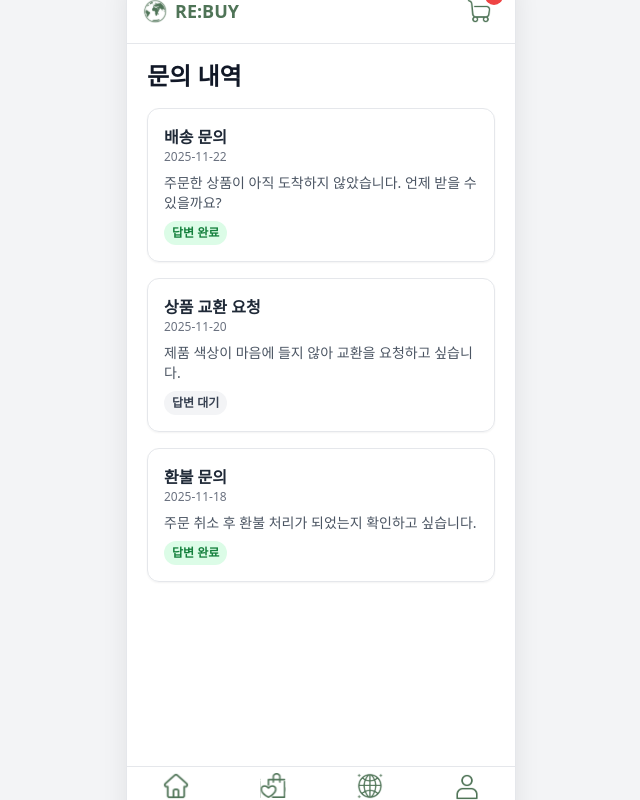
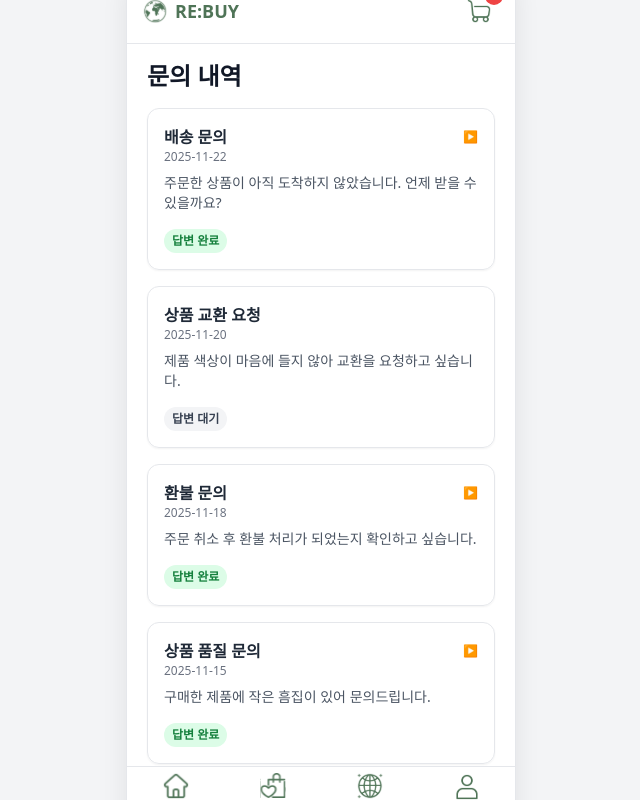
Before and after one commit to RE-BUY/RE-BUY-FE, a React (Vite) app: page /inquiry in a window 1280 px wide. Shown: the whole page, without its empty margins (319-959 px from the left). Built offline with nearby package versions, Linux system fonts and the light colour scheme; a web font is replaced by a local one.

Commit message:
문의사항 토글 추가

```diff
--- a/src/pages/InquiryPage.tsx
+++ b/src/pages/InquiryPage.tsx
@@ -1,10 +1,9 @@
-import React from 'react';
+import { useState } from 'react';
 import Layout from '../components/Layout';
 import TopNav from '../components/TopNav';
-import { useNavigate } from 'react-router-dom';
 
 export default function InquiryPage() {
-  const navigate = useNavigate();
+  const [openedInquiries, setOpenedInquiries] = useState<Set<number>>(new Set());
 
   // 예시 문의 목록
   const inquiries = [
@@ -13,7 +12,8 @@ export default function InquiryPage() {
       title: '배송 문의',
       content: '주문한 상품이 아직 도착하지 않았습니다. 언제 받을 수 있을까요?',
       date: '2025-11-22',
-      status: '답변 완료'
+      status: '답변 완료',
+      answer: '안녕하세요. 주문하신 상품은 발송 완료되어 현재 배송 중입니다. 예상 도착일은 11월 25일(월)입니다. 배송 추적은 주문내역에서 확인하실 수 있습니다. 추가 문의사항이 있으시면 언제든지 연락주세요.'
     },
     {
       id: 2,
@@ -27,9 +27,30 @@ export default function InquiryPage() {
       title: '환불 문의',
       content: '주문 취소 후 환불 처리가 되었는지 확인하고 싶습니다.',
       date: '2025-11-18',
-      status: '답변 완료'
+      status: '답변 완료',
+      answer: '주문 취소 및 환불 처리가 완료되었습니다. 환불 금액은 결제하신 수단으로 3-5일 내에 입금될 예정입니다. 환불 내역은 주문내역 페이지에서 확인하실 수 있습니다. 감사합니다.'
+    },
+    {
+      id: 4,
+      title: '상품 품질 문의',
+      content: '구매한 제품에 작은 흠집이 있어 문의드립니다.',
+      date: '2025-11-15',
+      status: '답변 완료',
+      answer: '불편을 드려 죄송합니다. 제품에 흠집이 발견되셨다면 교환 또는 환불 처리가 가능합니다. 고객센터로 연락주시면 빠르게 처리해드리겠습니다. 연락처: 1588-0000'
     },
   ];
+
+  const toggleInquiry = (id: number) => {
+    setOpenedInquiries(prev => {
+      const newSet = new Set(prev);
+      if (newSet.has(id)) {
+        newSet.delete(id);
+      } else {
+        newSet.add(id);
+      }
+      return newSet;
+    });
+  };
 
   return (
     <Layout>
@@ -47,20 +68,45 @@ export default function InquiryPage() {
             </div>
           ) : (
             <ul className="space-y-4">
-              {inquiries.map((item) => (
-                <li key={item.id} className="border rounded-xl p-4 shadow-sm flex flex-col justify-between">
+              {inquiries.map((item) => {
+                const isOpen = openedInquiries.has(item.id);
+                const hasAnswer = item.status === '답변 완료' && (item as any).answer;
+
+                return (
+                  <li
+                    key={item.id}
+                    className={`border rounded-xl p-4 shadow-sm flex flex-col ${hasAnswer ? 'cursor-pointer' : ''}`}
+                    onClick={() => hasAnswer && toggleInquiry(item.id)}
+                  >
                     <div className="mb-2">
+                      <div className="flex items-center justify-between">
                         <p className="font-bold text-gray-800">{item.title}</p>
+                        {hasAnswer && (
+                          <span className="text-xs text-gray-400">
+                            {isOpen ? '▼' : '▶'}
+                          </span>
+                        )}
+                      </div>
                       <p className="text-xs text-gray-500">{item.date}</p>
                     </div>
-                  {/* 문의 내용 preview */}
-                  <p className="text-sm text-gray-600 mb-2 line-clamp-2">{item.content}</p>
-                  <span className={`text-xs font-semibold px-2 py-1 rounded-full self-start
+                    {/* 문의 내용 */}
+                    <p className="text-sm text-gray-600 mb-2">{item.content}</p>
+
+                    {/* 답변 내용 (토글) */}
+                    {hasAnswer && isOpen && (
+                      <div className="mt-3 pt-3 border-t border-gray-200">
+                        <p className="text-xs font-semibold text-main mb-2">답변</p>
+                        <p className="text-sm text-gray-700 leading-relaxed">{(item as any).answer}</p>
+                      </div>
+                    )}
+
+                    <span className={`text-xs font-semibold px-2 py-1 rounded-full self-start mt-2
                       ${item.status === '답변 완료' ? 'bg-green-100 text-green-700' : 'bg-gray-100 text-gray-700'}`}>
                       {item.status}
                     </span>
                   </li>
-              ))}
+                );
+              })}
             </ul>
           )}
         </div>
```
Lines whose indentation alone changed are shown as unchanged.
